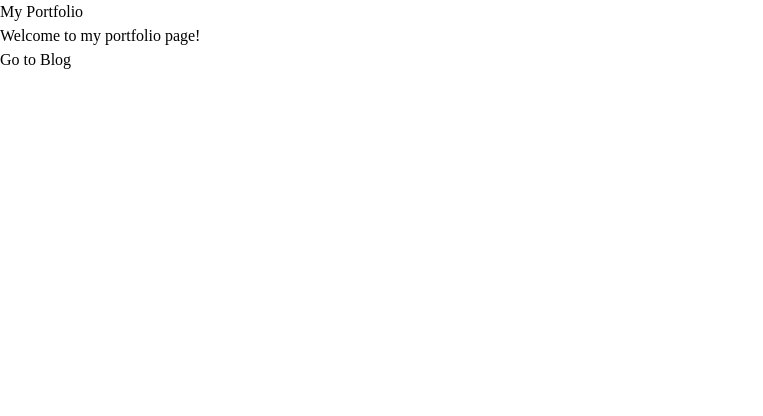
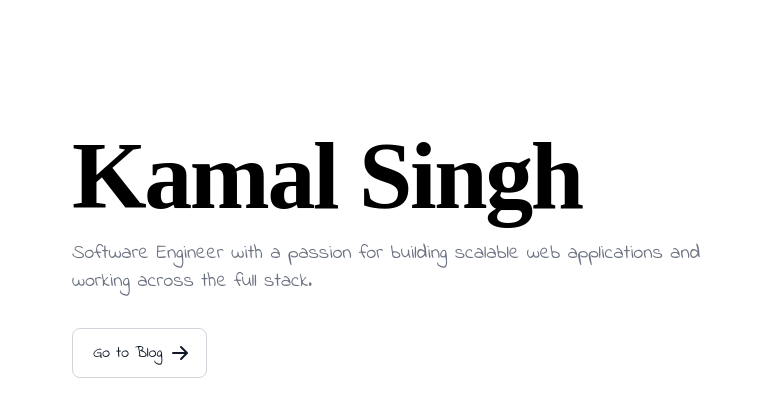
Before and after one commit to ksingh-git/ksingh-git.github.io, a Next.js app: page / in a window 1280 px wide. Shown: the top 416 px of the page, without its empty margins (0-763 px from the left). Built offline with nearby package versions, Linux system fonts and the light colour scheme; a web font is replaced by a local one.

Commit message:
Add Hero section and update homepage layout
Introduced a new Hero component in the ui directory and updated the homepage to use this component within the Layout. Added dotlottie-player script to layout for animation support and extended Tailwind config to include the ui directory.

```diff
--- a/components/layout.js
+++ b/components/layout.js
@@ -19,6 +19,10 @@ export default function Layout({ children }) {
           href="https://fonts.googleapis.com/css2?family=Indie+Flower&family=Whisper&display=swap"
           rel="stylesheet"
         />
+        <script
+          src="https://unpkg.com/@dotlottie/player-component@2.7.12/dist/dotlottie-player.mjs"
+          type="module"
+        ></script>
       </Head>
       <div id="main-container" className={theme}>
         {children}
--- a/pages/index.js
+++ b/pages/index.js
@@ -1,10 +1,9 @@
-import Link from "next/link";
-export default function Portfolio() {
+import Layout from "../components/layout";
+import Hero from "../ui/hero";
+export default function Home() {
   return (
-    <div>
-      <h1>My Portfolio</h1>
-      <p>Welcome to my portfolio page!</p>
-      <Link href="/blog">Go to Blog</Link>
-    </div>
+    <Layout>
+      <Hero />
+    </Layout>
   );
 }
--- a/tailwind.config.js
+++ b/tailwind.config.js
@@ -4,6 +4,7 @@ module.exports = {
   content: [
     "./pages/**/*.{js,ts,jsx,tsx}",
     "./components/**/*.{js,ts,jsx,tsx}",
+    "./ui/**/*.{js,ts,jsx,tsx}",
   ],
   theme: {
     extend: {
--- /dev/null
+++ b/ui/hero.js
@@ -0,0 +1,56 @@
+import ThemeModeSvgComponent from "../components/theme_mode";
+
+const Hero = () => {
+  return (
+    <div className="relative flex h-full min-w-min cursor-default content-center justify-center bg-white align-middle dark:bg-gray-900 md:w-full">
+      <div className="relative mx-auto my-8 max-w-screen-xl px-4 py-8 md:m-8 lg:px-6 lg:py-16">
+        <div className="absolute right-2 top-0">
+          <ThemeModeSvgComponent className="cursor-pointer" />
+        </div>
+        <section class="bg-white dark:bg-gray-900">
+          <div class="mx-auto grid max-w-screen-xl px-4 py-4 lg:grid-cols-12 lg:gap-8 lg:py-8 xl:gap-0">
+            <div class="mr-auto place-self-center lg:col-span-7">
+              <h1 class="mb-4 max-w-2xl text-5xl font-extrabold leading-none tracking-tight dark:text-white md:text-6xl xl:text-8xl">
+                Kamal Singh
+              </h1>
+              <p class="mb-6 max-w-2xl font-light text-gray-500 dark:text-gray-400 md:text-lg lg:mb-8 lg:text-xl">
+                Software Engineer with a passion for building scalable web
+                applications and working across the full stack.
+              </p>
+              <a
+                href="/blog"
+                class="inline-flex items-center justify-center rounded-lg border border-gray-300 px-5 py-3 text-center text-base font-medium text-gray-900 hover:bg-gray-100 focus:ring-4 focus:ring-gray-100 dark:border-gray-700 dark:text-white dark:hover:bg-gray-700 dark:focus:ring-gray-800"
+              >
+                Go to Blog
+                <svg
+                  class="-mr-1 ml-2 h-5 w-5"
+                  fill="currentColor"
+                  viewBox="0 0 20 20"
+                  xmlns="http://www.w3.org/2000/svg"
+                >
+                  <path
+                    fill-rule="evenodd"
+                    d="M10.293 3.293a1 1 0 011.414 0l6 6a1 1 0 010 1.414l-6 6a1 1 0 01-1.414-1.414L14.586 11H3a1 1 0 110-2h11.586l-4.293-4.293a1 1 0 010-1.414z"
+                    clip-rule="evenodd"
+                  ></path>
+                </svg>
+              </a>
+            </div>
+            <div class="hidden lg:col-span-5 lg:mt-0 lg:flex">
+              <dotlottie-player
+                src="https://lottie.host/a4b45020-cc3d-479b-b9c9-bea4ef720150/4bQEIJFbo8.lottie"
+                background="transparent"
+                speed="1"
+                className="w-100 h-100"
+                loop
+                autoplay
+              ></dotlottie-player>
+            </div>
+          </div>
+        </section>
+      </div>
+    </div>
+  );
+};
+
+export default Hero;
```
